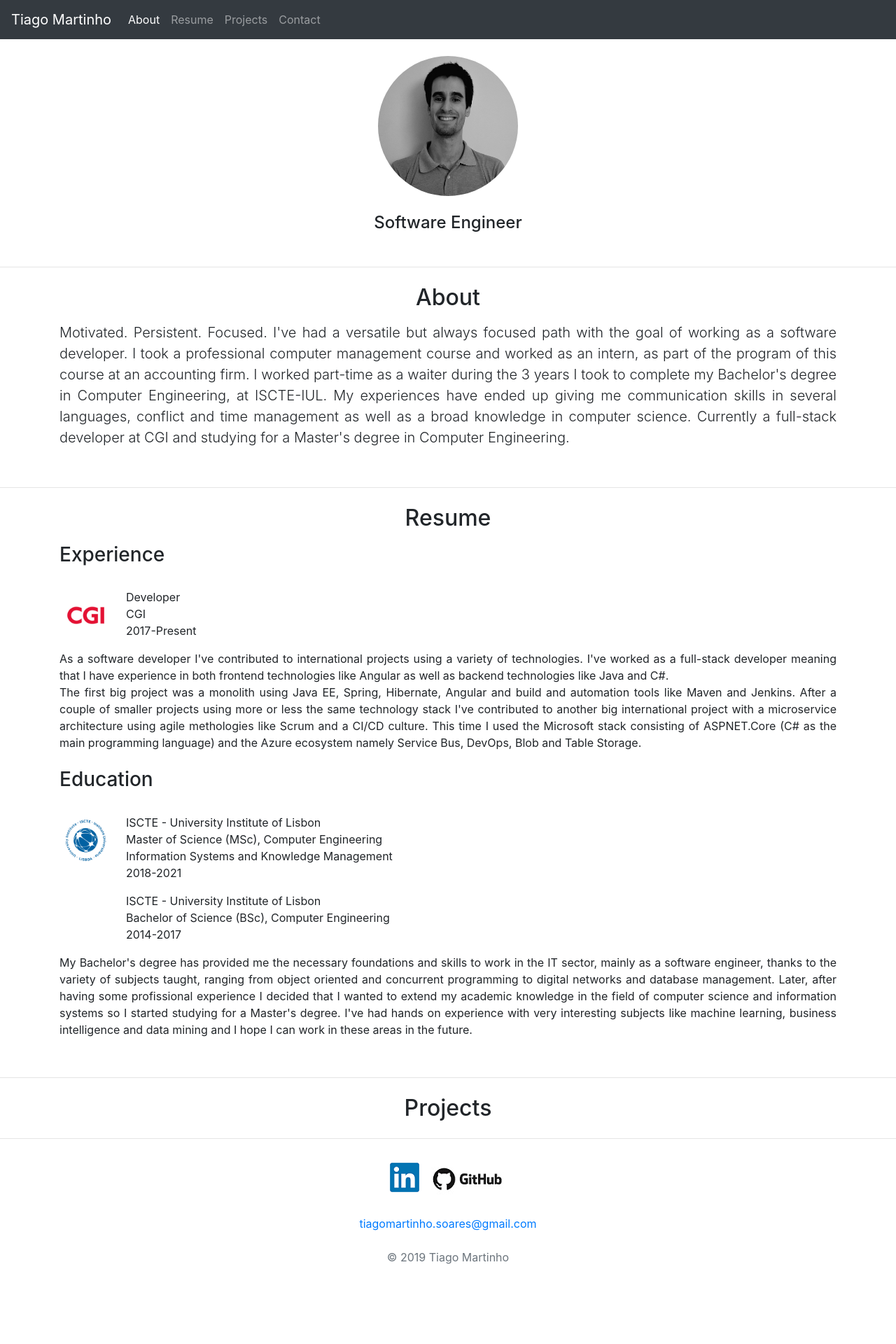
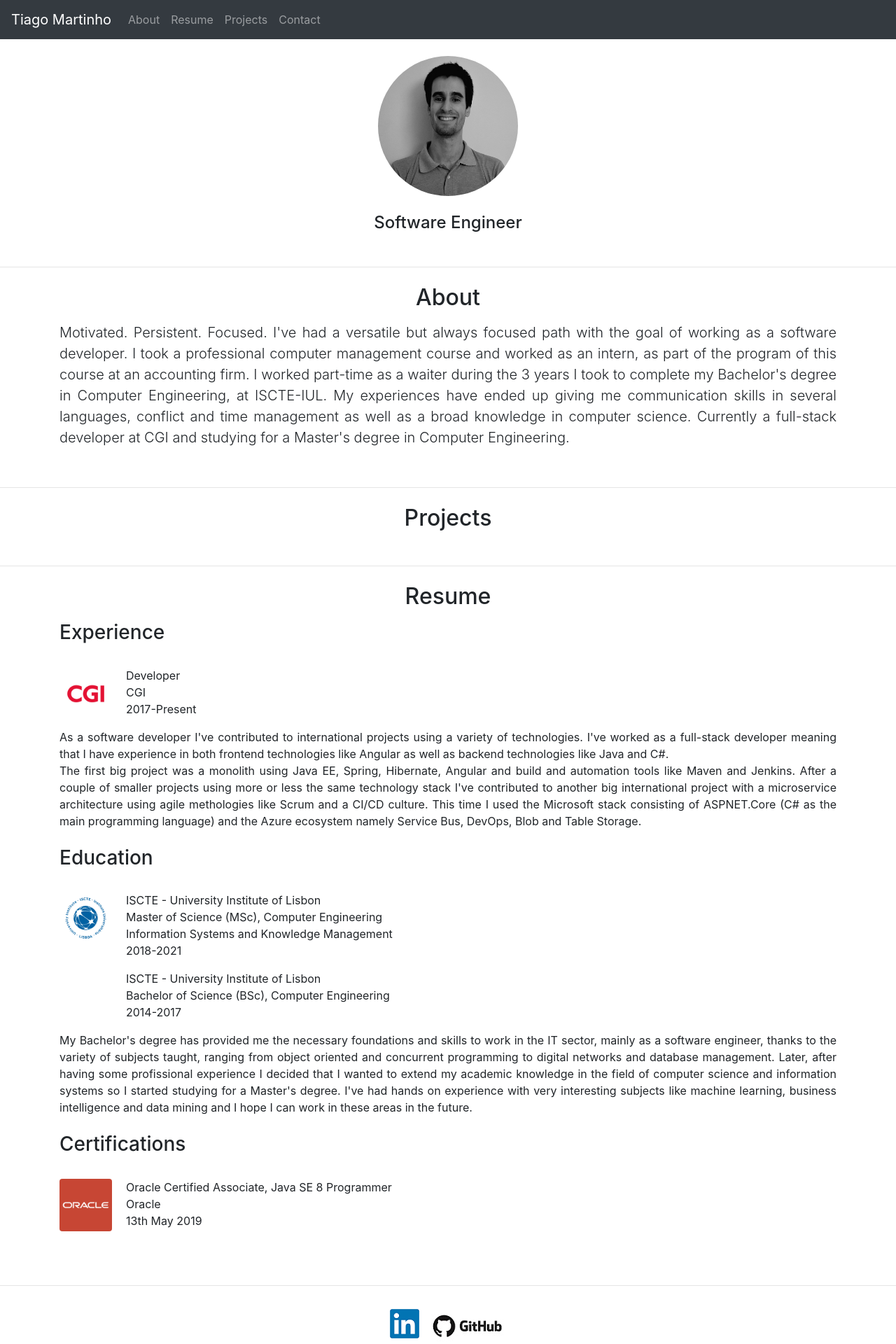
Before and after one commit to tiagofmartinho/personal-website, an Angular app: page / in a window 1280 px wide. Shown: the top 1920 px of the page at 70% size. Before the commit the page ends 1832 px from the top, so only its background shows below. Built offline with nearby package versions, Linux system fonts and the light colour scheme.

Commit message:
Added certification and made some adjustments

```diff
--- a/src/app/app.component.html
+++ b/src/app/app.component.html
@@ -15,18 +15,32 @@
 
   <div class="collapse navbar-collapse" id="navbarSupportedContent">
     <ul class="navbar-nav mr-auto">
-      <li class="nav-item active">
-        <a class="nav-link"
-          >About<span class="sr-only">(current)</span></a
-        >
+      <li
+        class="nav-item"
+        data-toggle="collapse"
+        data-target=".navbar-collapse.show"
+      >
+        <a class="nav-link" href="#about">About</a>
       </li>
-      <li class="nav-item">
+      <li
+        class="nav-item"
+        data-toggle="collapse"
+        data-target=".navbar-collapse.show"
+      >
         <a class="nav-link" href="#resume">Resume</a>
       </li>
-      <li class="nav-item">
+      <li
+        class="nav-item"
+        data-toggle="collapse"
+        data-target=".navbar-collapse.show"
+      >
         <a class="nav-link" href="#projects">Projects</a>
       </li>
-      <li class="nav-item">
+      <li
+        class="nav-item"
+        data-toggle="collapse"
+        data-target=".navbar-collapse.show"
+      >
         <a class="nav-link" href="#contact">Contact</a>
       </li>
     </ul>
@@ -80,15 +94,29 @@
   <br />
   <hr />
 
+  <!-- Projects -->
+  <section class="mt-4" id="projects">
+    <div class="container">
+      <div class="row text-center">
+        <div class="col-12">
+          <h2>Projects</h2>
+        </div>
+      </div>
+    </div>
+  </section>
+
+  <br />
+  <hr />
+
   <!-- Resume -->
 
   <section class="mt-4" id="resume">
+    <div class="row text-center">
+      <div class="col-12">
+        <h2>Resume</h2>
+      </div>
+    </div>
     <div class="container">
-      <div class="row text-center">
-        <div class="col-12">
-          <h2>Resume</h2>
-        </div>
-      </div>
       <div class="row mt-2">
         <div class="col-12">
           <h3>Experience</h3>
@@ -96,12 +124,7 @@
       </div>
       <div class="row mt-4">
         <div class="col-4 col-md-2 col-lg-1">
-          <img
-            src="../assets/1.png"
-            class="rounded-circle"
-            width="75"
-            height="75"
-          />
+          <img src="../assets/1.png" class="rounded" width="75" height="75" />
         </div>
         <div class="col-8 col-md-10 col-lg-11">
           <p>
@@ -140,12 +163,7 @@
       </div>
       <div class="row mt-4">
         <div class="col-4 col-md-2 col-lg-1">
-          <img
-            src="../assets/0.png"
-            class="rounded-circle"
-            width="75"
-            height="75"
-          />
+          <img src="../assets/0.png" class="rounded" width="75" height="75" />
         </div>
         <div class="col-8 col-md-10 col-lg-11">
           <p>
@@ -182,34 +200,42 @@
         </div>
       </div>
     </div>
-  </section>
-
-  <br />
-  <hr />
-
-  <!-- Projects -->
-  <section class="mt-4" id="projects">
-    <div class="container">
-      <div class="row text-center">
+    <div class="container mt-2">
+      <div class="row">
         <div class="col-12">
-          <h2>Projects</h2>
+          <h3>Certifications</h3>
+        </div>
+      </div>
+      <div class="row mt-4">
+        <div class="col-4 col-md-2 col-lg-1">
+          <img src="../assets/2.png" class="rounded" width="75" height="75" />
+        </div>
+        <div class="col-8 col-md-10 col-lg-11">
+          <p>
+            Oracle Certified Associate, Java SE 8 Programmer<br />
+            Oracle<br />
+            13th May 2019
+          </p>
         </div>
       </div>
     </div>
   </section>
 </div>
 
+<br>
+<br>
 <hr />
 
+<!-- Contact -->
 <footer class="footer" id="contact">
   <div class="container">
     <div class="row mt-4 text-center">
       <div class="col-12">
         <a href="https://www.linkedin.com/in/tiagomartinhos/" target="_blank">
-          <img src="../assets/linkedin-logo.png">
-        </a>&nbsp;
+          <img src="../assets/linkedin-logo.png" /> </a
+        >&nbsp;
         <a href="https://github.com/tiago-martinho" target="_blank">
-          <img src="../assets/github.jpg"/>
+          <img src="../assets/github.jpg" />
         </a>
       </div>
     </div>
--- a/src/app/app.component.ts
+++ b/src/app/app.component.ts
@@ -8,5 +8,4 @@ import { Component, ViewChild, ElementRef } from '@angular/core';
 export class AppComponent {
   name = 'Tiago Martinho';
   occupation = 'Software Engineer';
-
 }
```
Also changed, not shown: src/assets/2.png (added).
